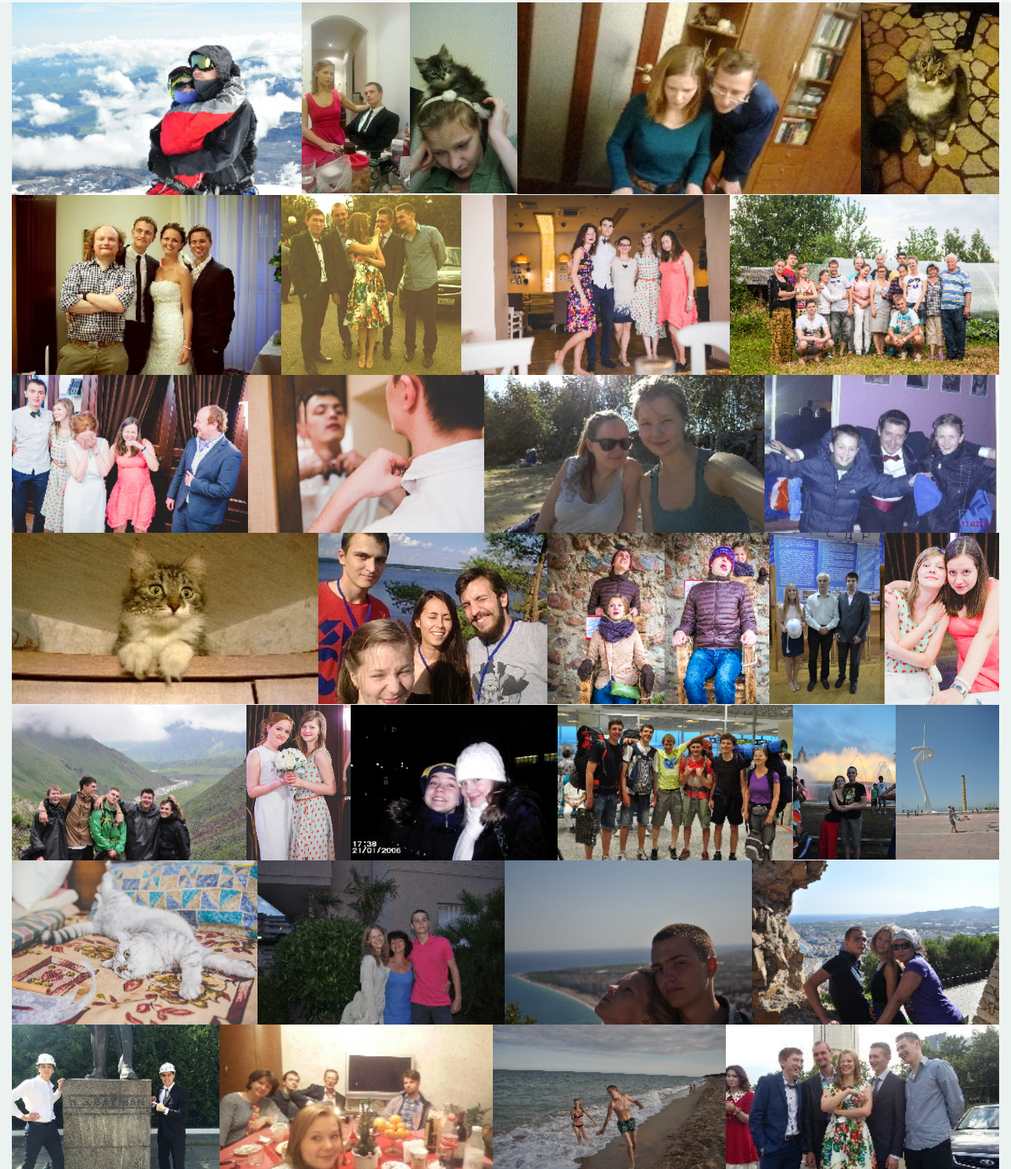
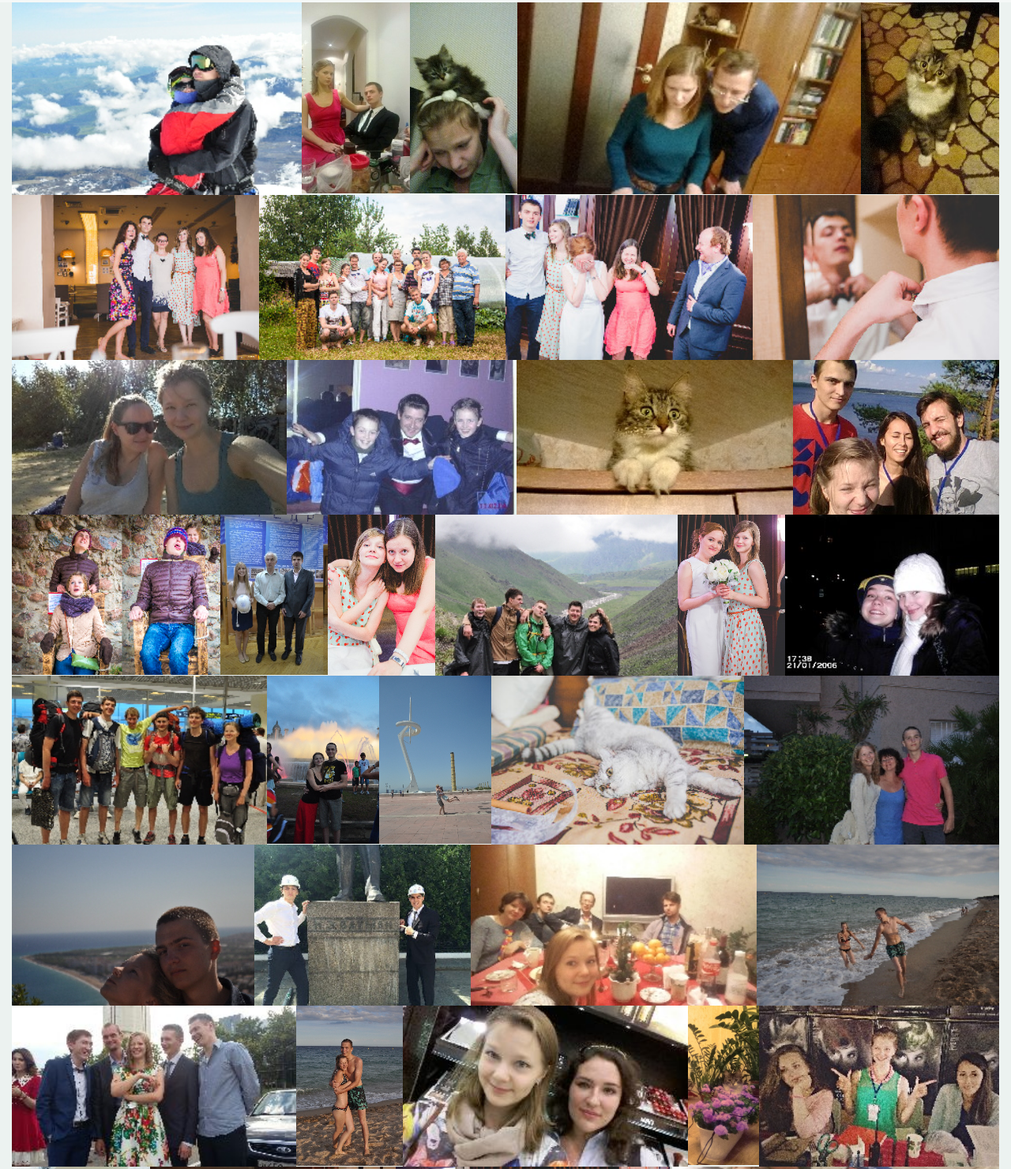
Before and after one commit to ivanika2017/wedding-website, a plain HTML site: page index.html in a window 1280 px wide. Shown: the part 3286-4767 px from the top of the page at 79% size. Drawn offline with nearby package versions, Linux system fonts and the light colour scheme; files whose address does not match are found by name.

Commit message:
done to all

```diff
--- a/index.html
+++ b/index.html
@@ -243,10 +243,6 @@
                     />
                     <img src="data/img/gallery_3/thumb_500/5.jpg" data-highres="data/img/gallery_3/5.jpg" data-img="images/full/1.jpg" alt="Thumb1"
                     />
-                    <img src="data/img/gallery_3/thumb_500/13.jpg" data-highres="data/img/gallery_3/13.jpg" data-img="images/full/1.jpg" alt="Thumb1"
-                    />
-                    <img src="data/img/gallery_3/thumb_500/81.jpg" data-highres="data/img/gallery_3/81.jpg" data-img="images/full/1.jpg" alt="Thumb1"
-                    />
                     <img src="data/img/gallery_3/thumb_500/8.jpg" data-highres="data/img/gallery_3/8.jpg" data-img="images/full/1.jpg" alt="Thumb1"
                     />
                     <img src="data/img/gallery_3/thumb_500/75.jpg" data-highres="data/img/gallery_3/75.jpg" data-img="images/full/1.jpg" alt="Thumb1"
@@ -287,8 +283,6 @@
                     />
                     <img src="data/img/gallery_3/thumb_500/32.jpg" data-highres="data/img/gallery_3/32.jpg" data-img="images/full/1.jpg" alt="Thumb1"
                     />
-                    <img src="data/img/gallery_3/thumb_500/33.jpg" data-highres="data/img/gallery_3/33.jpg" data-img="images/full/1.jpg" alt="Thumb1"
-                    />
                     <img src="data/img/gallery_3/thumb_500/110.jpg" data-highres="data/img/gallery_3/110.jpg" data-img="images/full/1.jpg" alt="Thumb1"
                     />
 
@@ -327,18 +321,19 @@
                     />
                     <img src="data/img/gallery_3/thumb_500/96.jpg" data-highres="data/img/gallery_3/96.jpg" data-img="images/full/1.jpg" alt="Thumb1"
                     />
-                    <img src="data/img/gallery_3/thumb_500/97.jpg" data-highres="data/img/gallery_3/97.jpg" data-img="images/full/1.jpg" alt="Thumb1"
-                    />
                     <img src="data/img/gallery_3/thumb_500/63.jpg" data-highres="data/img/gallery_3/63.jpg" data-img="images/full/1.jpg" alt="Thumb1"
                     />
                     <img src="data/img/gallery_3/thumb_500/147.png" data-highres="data/img/gallery_3/147.png" data-img="images/full/1.jpg" alt="Thumb1"
                     />
                     <img src="data/img/gallery_3/thumb_500/0.jpg" data-highres="data/img/gallery_3/0.jpg" data-img="images/full/1.jpg" alt="Thumb1"
                     />
+                    <img src="data/img/gallery_3/thumb_500/103.jpg" data-highres="data/img/gallery_3/103.jpg" data-img="images/full/1.jpg" alt="Thumb1"
+                    />
+                                        <img src="data/img/gallery_3/thumb_500/97.jpg" data-highres="data/img/gallery_3/97.jpg" data-img="images/full/1.jpg" alt="Thumb1"
+                    />
                     <img src="data/img/gallery_3/thumb_500/102.jpg" data-highres="data/img/gallery_3/102.jpg" data-img="images/full/1.jpg" alt="Thumb1"
                     />
-                    <img src="data/img/gallery_3/thumb_500/103.jpg" data-highres="data/img/gallery_3/103.jpg" data-img="images/full/1.jpg" alt="Thumb1"
-                    />
+
                     <img src="data/img/gallery_3/thumb_500/104.jpg" data-highres="data/img/gallery_3/104.jpg" data-img="images/full/1.jpg" alt="Thumb1"
                     />
 
```
